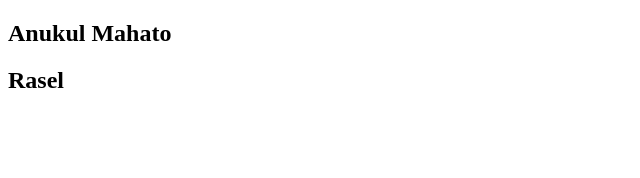
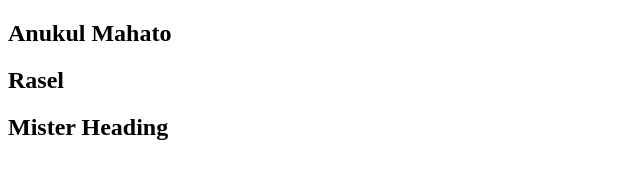
Before and after one commit to Delwar00/transit-html, a plain HTML site: page index.html in a window 1280 px wide. Shown: the whole page, without its empty margins (0-640 px from the left). Drawn offline with Linux system fonts and the light colour scheme.

Commit message:
First asdfasdsff

```diff
--- a/index.html
+++ b/index.html
@@ -7,6 +7,7 @@
   </head>
   <body>
     <h2>Anukul Mahato</h2>
-    <h2> Rasel</h2>
+    <h2>Rasel</h2>
+    <h2>Mister Heading</h2>
   </body>
 </html>
```
